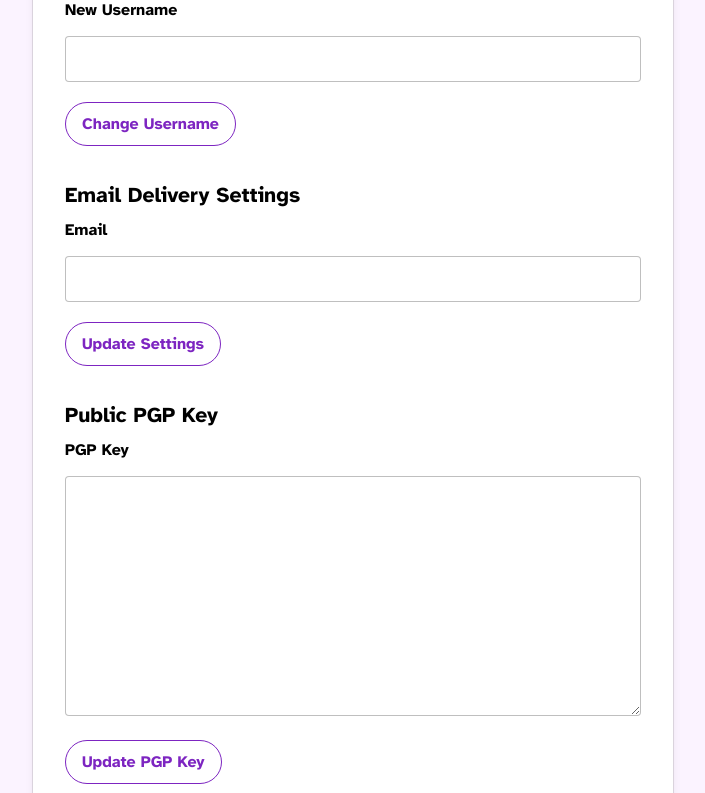
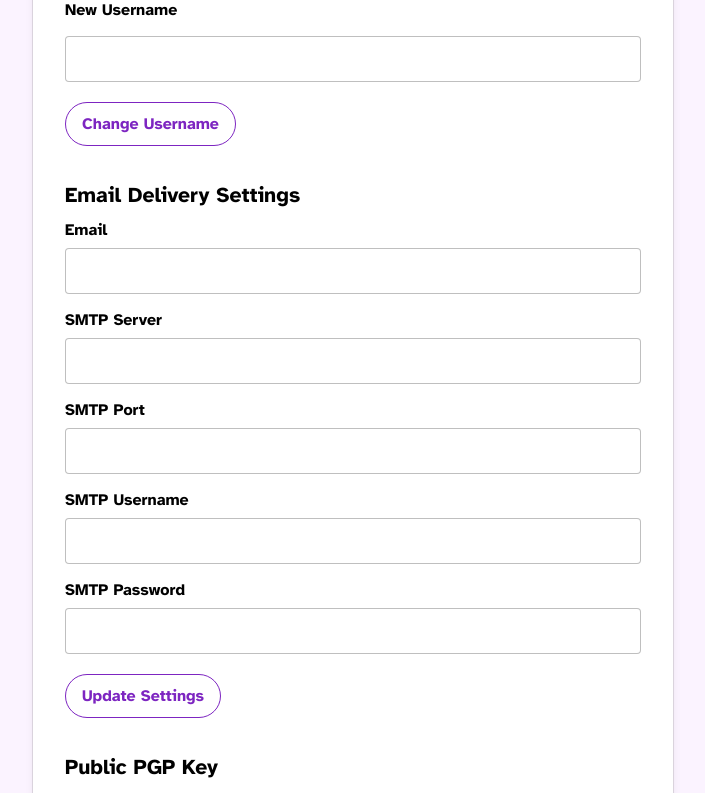
Before and after one commit to glenn-sorrentino/hosted-line, a Flask app: template templates/settings.html in a window 1280 px wide. Shown: the part 710-1503 px from the top of the page, without its empty margins (287-992 px from the left). Run offline with Flask 3, Linux system fonts and the light colour scheme; the template is opened without the code that fills it: values that come from a table or form of the project are taken from there, others are empty; some web fonts are replaced.

Commit message:
update SMTP

```diff
--- a/app.py
+++ b/app.py
@@ -216,9 +216,9 @@ def register():
         # Hash the password and create the user
         password_hash = bcrypt.generate_password_hash(password).decode("utf-8")
         new_user = User(username=username, password_hash=password_hash)
+
+        # Add user and mark invite code as used
         db.session.add(new_user)
-
-        # Mark the invite code as used
         invite_code.used = True
         db.session.commit()
 
@@ -417,20 +417,72 @@ def settings():
     if user.totp_secret and not session.get("2fa_verified", False):
         return redirect(url_for("verify_2fa_login"))
 
-    # Create form instances
     change_password_form = ChangePasswordForm()
     change_username_form = ChangeUsernameForm()
     smtp_settings_form = SMTPSettingsForm()
     pgp_key_form = PGPKeyForm()
 
-    # Add more logic here if needed for form submissions
+    # Handle SMTP Settings Form Submission
+    if smtp_settings_form.validate_on_submit():
+        user.email = smtp_settings_form.email.data
+        user.smtp_server = smtp_settings_form.smtp_server.data
+        user.smtp_port = smtp_settings_form.smtp_port.data
+        user.smtp_username = smtp_settings_form.smtp_username.data
+        user.smtp_password = smtp_settings_form.smtp_password.data
+        db.session.commit()
+        flash("👍 SMTP settings updated successfully")
+        return redirect(url_for("settings"))
+
+    # Handle PGP Key Form Submission
+    if pgp_key_form.validate_on_submit():
+        user.pgp_key = pgp_key_form.pgp_key.data
+        db.session.commit()
+        flash("👍 PGP key updated successfully.")
+        return redirect(url_for("settings"))
+
+    # Handle Change Password Form Submission
+    if change_password_form.validate_on_submit():
+        if bcrypt.check_password_hash(
+            user.password_hash, change_password_form.old_password.data
+        ):
+            user.password_hash = bcrypt.generate_password_hash(
+                change_password_form.new_password.data
+            ).decode("utf-8")
+            db.session.commit()
+            flash("👍 Password changed successfully.")
+        else:
+            flash("⛔️ Incorrect old password.")
+        return redirect(url_for("settings"))
+
+    # Handle Change Username Form Submission
+    if change_username_form.validate_on_submit():
+        existing_user = User.query.filter_by(
+            username=change_username_form.new_username.data
+        ).first()
+        if existing_user:
+            flash("💔 This username is already taken.")
+        else:
+            user.username = change_username_form.new_username.data
+            db.session.commit()
+            session["username"] = user.username  # Update username in session
+            flash("👍 Username changed successfully.")
+        return redirect(url_for("settings"))
+
+    # Prepopulate the form fields
+    smtp_settings_form.email.data = user.email
+    smtp_settings_form.smtp_server.data = user.smtp_server
+    smtp_settings_form.smtp_port.data = user.smtp_port
+    smtp_settings_form.smtp_username.data = user.smtp_username
+    # Note: Password fields are typically not prepopulated for security reasons
+
+    pgp_key_form.pgp_key.data = user.pgp_key
 
     return render_template(
         "settings.html",
         user=user,
+        smtp_settings_form=smtp_settings_form,
         change_password_form=change_password_form,
         change_username_form=change_username_form,
-        smtp_settings_form=smtp_settings_form,
         pgp_key_form=pgp_key_form,
     )
 
--- a/templates/settings.html
+++ b/templates/settings.html
@@ -58,19 +58,23 @@
             <button type="submit">Change Username</button>
         </form>
 
-        <!-- SMTP Settings Fields -->
+        <!-- SMTP Settings Section -->
         <h2>Email Delivery Settings</h2>
         <form method="POST" action="{{ url_for('update_smtp_settings') }}">
-            {{ smtp_settings_form.hidden_tag() }}
-            <label for="email">{{ smtp_settings_form.email.label }}</label>
-            {{ smtp_settings_form.email(id='email') }}
-            {% if smtp_settings_form.email.errors %}
-                {% for error in smtp_settings_form.email.errors %}
-                    <span style="color: red;">{{ error }}</span>
-                {% endfor %}
-            {% endif %}
+            {{ smtp_settings_form.email.label }}
+            {{ smtp_settings_form.email }}
 
-            <!-- Repeat for other SMTP fields -->
+            {{ smtp_settings_form.smtp_server.label }}
+            {{ smtp_settings_form.smtp_server }}
+
+            {{ smtp_settings_form.smtp_port.label }}
+            {{ smtp_settings_form.smtp_port }}
+
+            {{ smtp_settings_form.smtp_username.label }}
+            {{ smtp_settings_form.smtp_username }}
+
+            {{ smtp_settings_form.smtp_password.label }}
+            {{ smtp_settings_form.smtp_password }}
 
             <button type="submit">Update Settings</button>
         </form>
```
